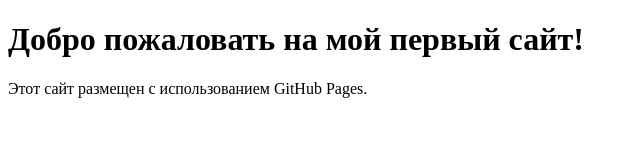
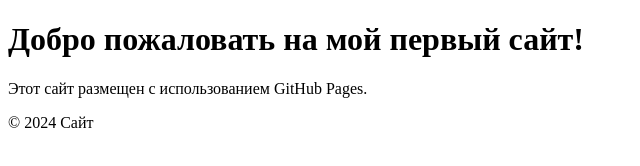
Before and after one commit to pust0-0ta/my-first-website, a plain HTML site: page index.html in a window 1280 px wide. Shown: the full height of the page, 0-640 px from the left. Drawn offline with Linux system fonts and the light colour scheme.

Commit message:
Update index.html

```diff
--- a/index.html
+++ b/index.html
@@ -9,4 +9,5 @@
 <h1>Добро пожаловать на мой первый сайт!</h1>
 <p>Этот сайт размещен с использованием GitHub Pages.</p>
 </body>
+  <p>© 2024 Сайт</p>
 </html>
```
